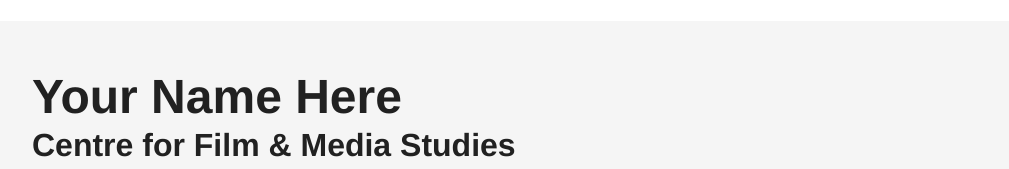
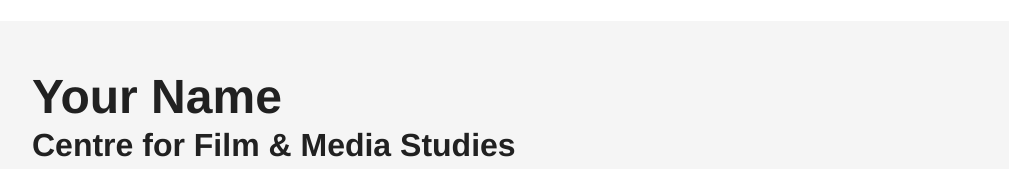
Before and after one commit to marionwalton/beginner_html_portfolio, a plain HTML site: page index.html in a window 1280 px wide. Shown: the part 327-496 px from the top of the page, without its empty margins (128-1137 px from the left). Drawn offline with Linux system fonts and the light colour scheme.

Commit message:
🍕🔔 Checkpoint ./index.html:3203743/404

```diff
--- a/index.html
+++ b/index.html
@@ -6,7 +6,7 @@
   <head>
     <!-- Important information about your page - Practice using HTML Head -->
     <meta charset="utf-8" />
-    <title>Marion Walton: Multimedia Journalism Student Portfolio</title>
+    <title>Your Name Here: Multimedia Journalism Student Portfolio</title>
     <meta
       name="description"
       content="_______INSERT_DESCRIPTION_HERE______"
@@ -33,7 +33,7 @@
     <!-- Text Header - Practice using HTML Headings -->
     <section class="content">
       <header class="wrap wrap--guttered maxwidth maxwidth--xl">
-        <h1 class="margin--none">Your Name Here</h1>
+        <h1 class="margin--none">Your Name</h1>
         <h2 class="margin--none">Centre for Film & Media Studies</h2>
         <h3 class="text--light">Multimedia Journalism Portfolio</h3>
       </header>
```
